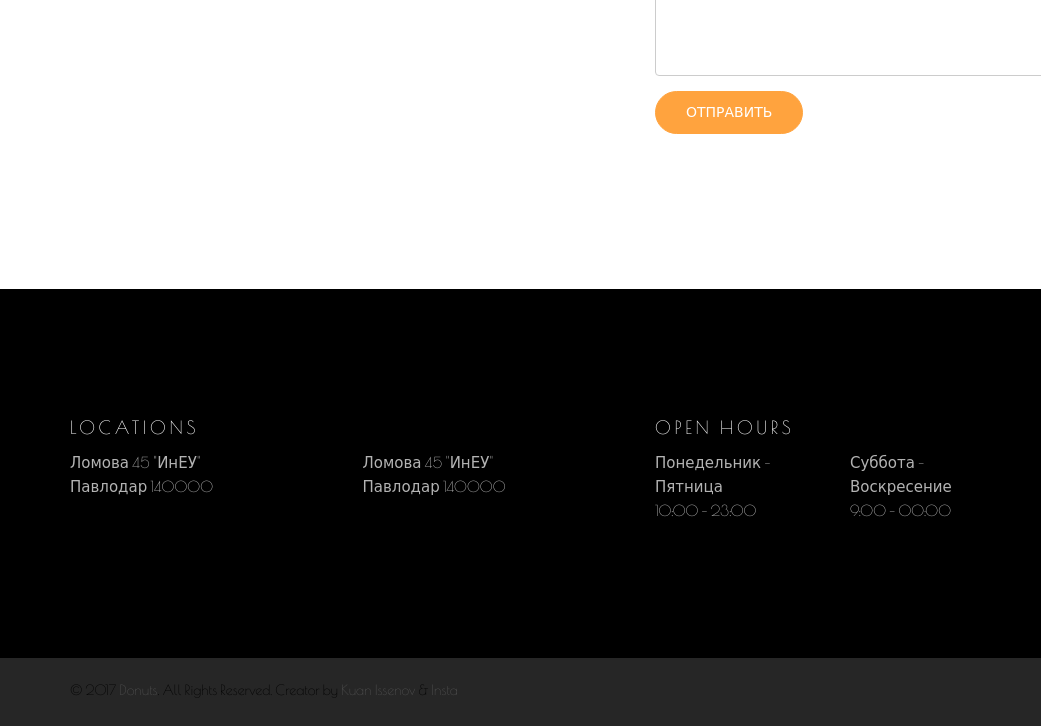
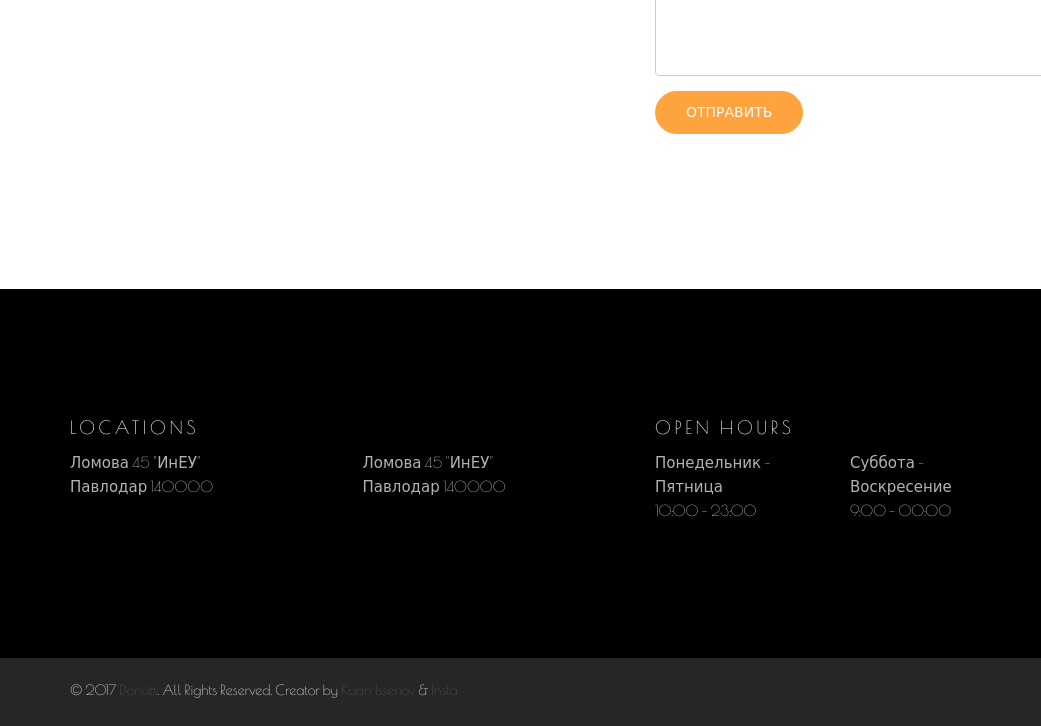
Before and after one commit to IssenovRU/Donuts, a website: page index.html in a window 1280 px wide. Shown: the part 3646-4372 px from the top of the page, 0-1041 px from the left. Drawn offline with nearby package versions, Linux system fonts and the light colour scheme; files whose address does not match are found by name.

Commit message:
Update index.html

```diff
--- a/index.html
+++ b/index.html
@@ -285,7 +285,7 @@
       <div class="container">
         <div class="row">
           <div class="col-md-8">
-            <p class="copyright-text">&copy; 2017 <a href="https://probootstrap.com/">Donuts</a>. All Rights Reserved. Creator by <a target="_blank" href="https://vk.com/issenovkz">Kuan Issenov</a> &amp; <a target="_blank" href="https://instagram.com/issenovkz">Insta</a></p>
+            <p class="copyright-text" style="color: #E4E4E4;">&copy; 2017 <a href="#">Donuts</a>. All Rights Reserved. Creator by <a target="_blank" href="https://vk.com/issenovkz">Kuan Issenov</a> &amp; <a target="_blank" href="https://instagram.com/issenovkz">Insta</a></p>
           </div>
           <div class="col-md-4">
             <ul class="probootstrap-footer-social right">
```
